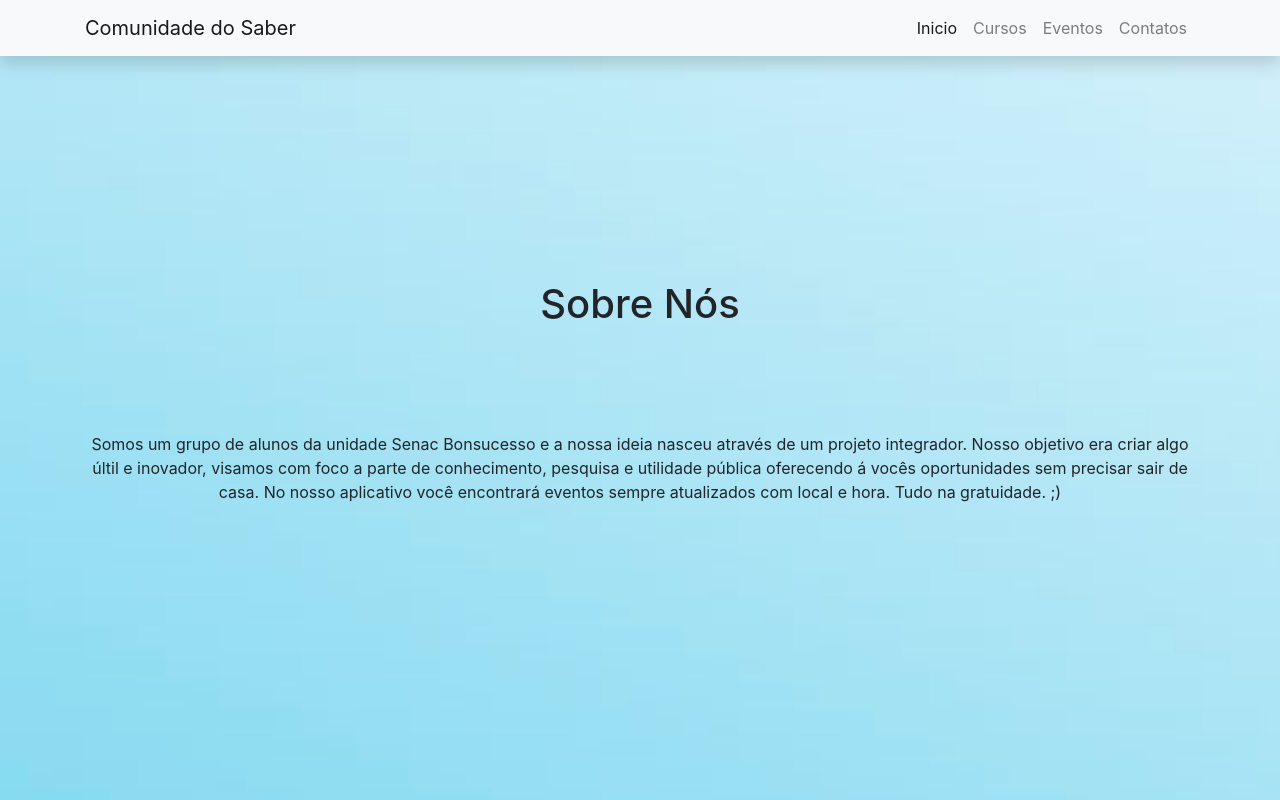
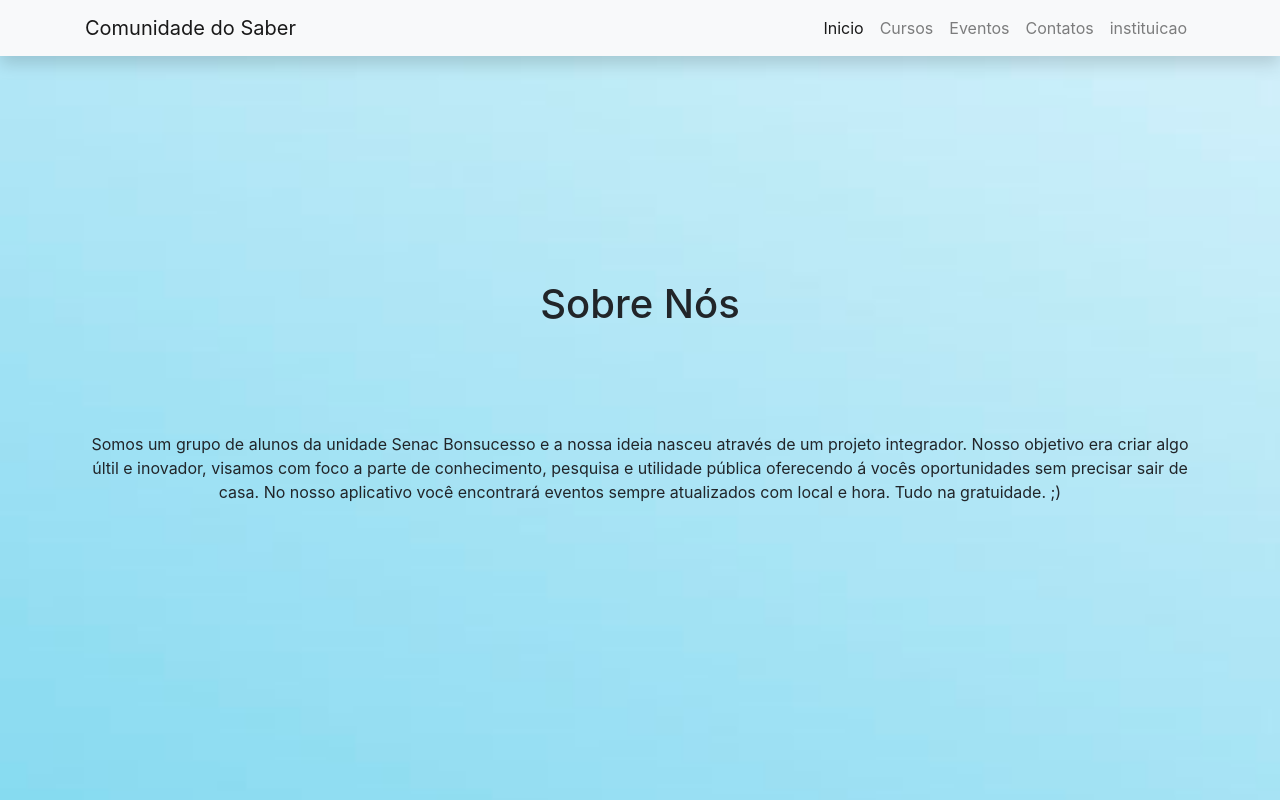
Before and after one commit to cds-hub/cds-final, an Angular app: page /cds/inicio in a window 1280 px wide. Built offline with nearby package versions, Linux system fonts and the light colour scheme.

Commit message:
alteração da navbar

```diff
--- a/src/app/app.component.html
+++ b/src/app/app.component.html
@@ -27,6 +27,11 @@
           [routerLink]="['./cds/contato']"
           >Contatos</a>
         </li>
+        <li class="nav-item">
+          <a class="nav-link" href="#"
+          [routerLink]="['./cds/instituicao']"
+          >instituicao</a>
+        </li>
       </ul>
     </div>
   </div>
@@ -47,6 +52,3 @@
     </div>
   </div>
 </header>
-
-
-<!-- dlkhfodshfoshfdoih ushdfuisgdf -->
--- a/src/app/cds/cds-routing.module.ts
+++ b/src/app/cds/cds-routing.module.ts
@@ -7,6 +7,8 @@
 import { EventoComponent } from './evento';
 
 import { ContatoComponent } from './contato';
+
+import { InstituicaoComponent } from './instituicao';
 
 
 export const CdsRoutes: Routes = [
@@ -30,4 +32,8 @@
         path: 'cds/contato',
         component: ContatoComponent
     },
+    {
+        path: 'cds/instituicao',
+        component: InstituicaoComponent
+    },
 ];
--- a/src/app/cds/cds.module.ts
+++ b/src/app/cds/cds.module.ts
@@ -4,7 +4,7 @@
 import { CursosComponent } from './cursos/';
 import { EventoComponent } from './evento';
 import { ContatoComponent } from './contato';
-import { InstituicaoComponent } from './instituicao/instituicao.component';
+import { InstituicaoComponent } from './instituicao';
 
 
 
--- a/src/app/cds/index.ts
+++ b/src/app/cds/index.ts
@@ -4,3 +4,4 @@
 export * from './cursos';
 export * from './evento';
 export * from './contato';
+export * from './instituicao';
--- /dev/null
+++ b/src/app/cds/instituicao/index.ts
@@ -0,0 +1 @@
+export * from './instituicao.component';
```
